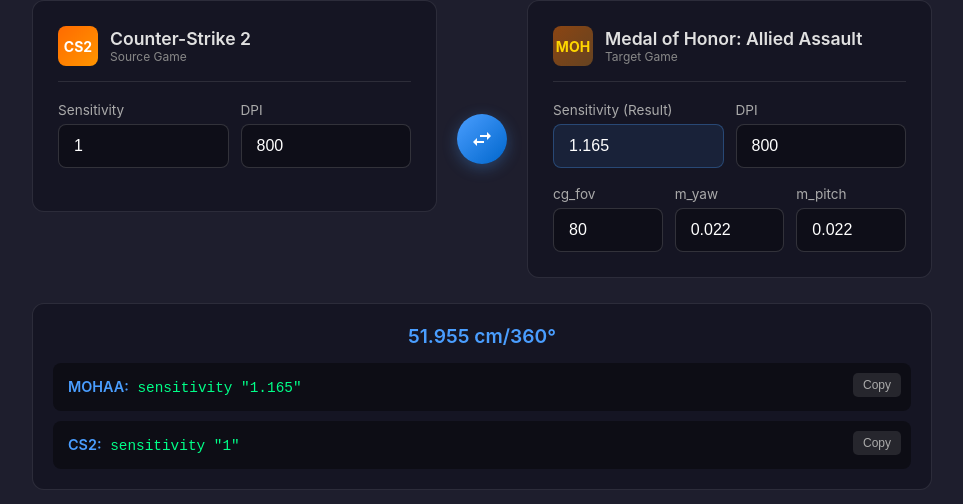
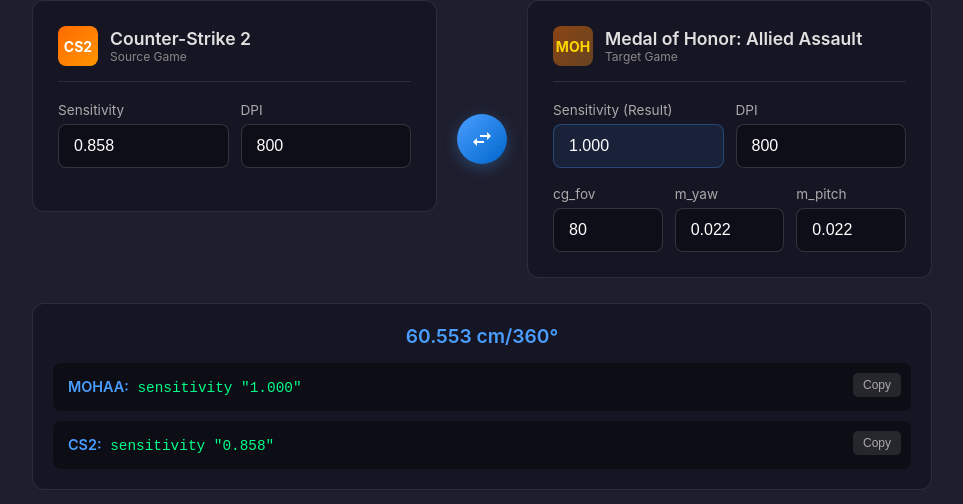
Before and after one commit to pstngh/mohaa-sensitivity-converter, a plain HTML site: page index.html in a window 1280 px wide. Both pictures are taken after a click on the button "Swap games". Shown: the part 173-677 px from the top of the page, without its empty margins (158-1121 px from the left). Drawn offline with Linux system fonts and the light colour scheme.

Commit message:
Preserve conversion state when swapping games

```diff
--- a/index.html
+++ b/index.html
@@ -578,6 +578,10 @@
 
         // Swap source and target games
         function swapGames() {
+            const previousTargetSens = targetSens.value;
+            const previousSourceDpi = sourceDpi.value;
+            const previousTargetDpi = targetDpi.value;
+
             isMohaaSource = !isMohaaSource;
 
             direction.innerHTML = isMohaaSource
@@ -627,7 +631,9 @@
                 targetMohaaRow.style.display = 'grid';
             }
 
-            sourceSens.value = 1;
+            sourceSens.value = previousTargetSens;
+            sourceDpi.value = previousTargetDpi;
+            targetDpi.value = previousSourceDpi;
             convert();
         }
 
```
